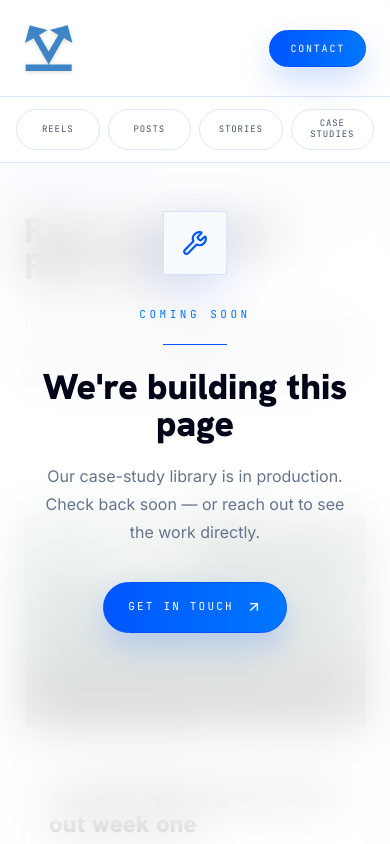
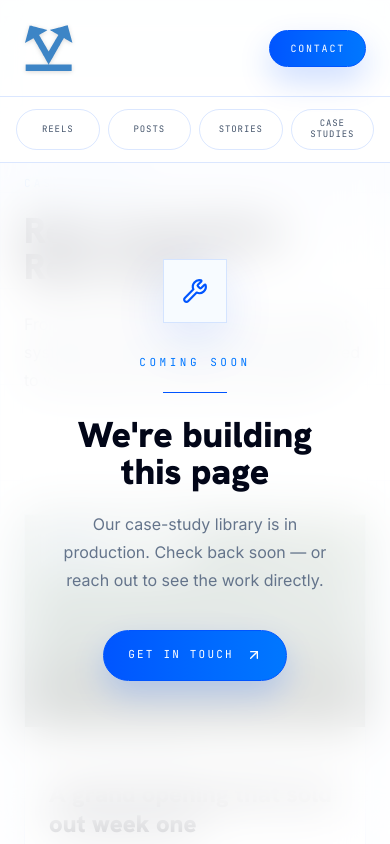
Before and after one commit to voya-marketing/portfolio, a React (Vite) app: page /case-studies in a window 390 px wide. Shown: the top 844 px of the page. Built offline with nearby package versions, Linux system fonts and the light colour scheme.

Commit message:
website logo and post hover

```diff
--- a/app/globals.css
+++ b/app/globals.css
@@ -83,6 +83,9 @@ button:focus-visible {
   }
 }
 
+/* Pop the emojis only on devices with a real pointer, so they don't get stuck
+   on tap (sticky :hover) and overflow into the row above on touch screens. */
+@media (hover: hover) {
   .reel-category-card:hover .reel-pop-icon {
     animation: reel-category-pop 1600ms cubic-bezier(0.2, 0.9, 0.2, 1) both;
   }
@@ -94,6 +97,7 @@ button:focus-visible {
   .story-category-card:hover .story-pop-icon {
     animation: reel-category-pop 1600ms cubic-bezier(0.2, 0.9, 0.2, 1) both;
   }
+}
 
 @keyframes voya-marquee {
   0% {
--- a/index.html
+++ b/index.html
@@ -2,7 +2,8 @@
 <html lang="en">
   <head>
     <meta charset="UTF-8" />
-    <link rel="icon" type="image/png" href="/logo.png" />
+    <link rel="icon" type="image/svg+xml" href="/logo.svg" />
+    <link rel="apple-touch-icon" href="/logo.svg" />
     <meta name="viewport" content="width=device-width, initial-scale=1.0" />
     <title>VOYA Marketing Portfolio</title>
     <meta name="description" content="Cinematic portfolio for VOYA Marketing: reels, posts, and stories." />
--- a/src/pages/CaseStudies.tsx
+++ b/src/pages/CaseStudies.tsx
@@ -16,7 +16,7 @@ export default function CaseStudies() {
       <Navbar />
 
       {/* ── COMING SOON OVERLAY ── */}
-      <div className="fixed inset-0 z-40 flex items-center justify-center bg-white/70 backdrop-blur-xl">
+      <div className="fixed inset-0 z-40 flex items-center justify-center overflow-y-auto bg-white/70 px-6 pb-12 pt-36 backdrop-blur-xl md:p-0">
         <motion.div
           initial={{ opacity: 0, y: 24 }}
           animate={{ opacity: 1, y: 0 }}
```
Lines whose indentation alone changed are shown as unchanged.
